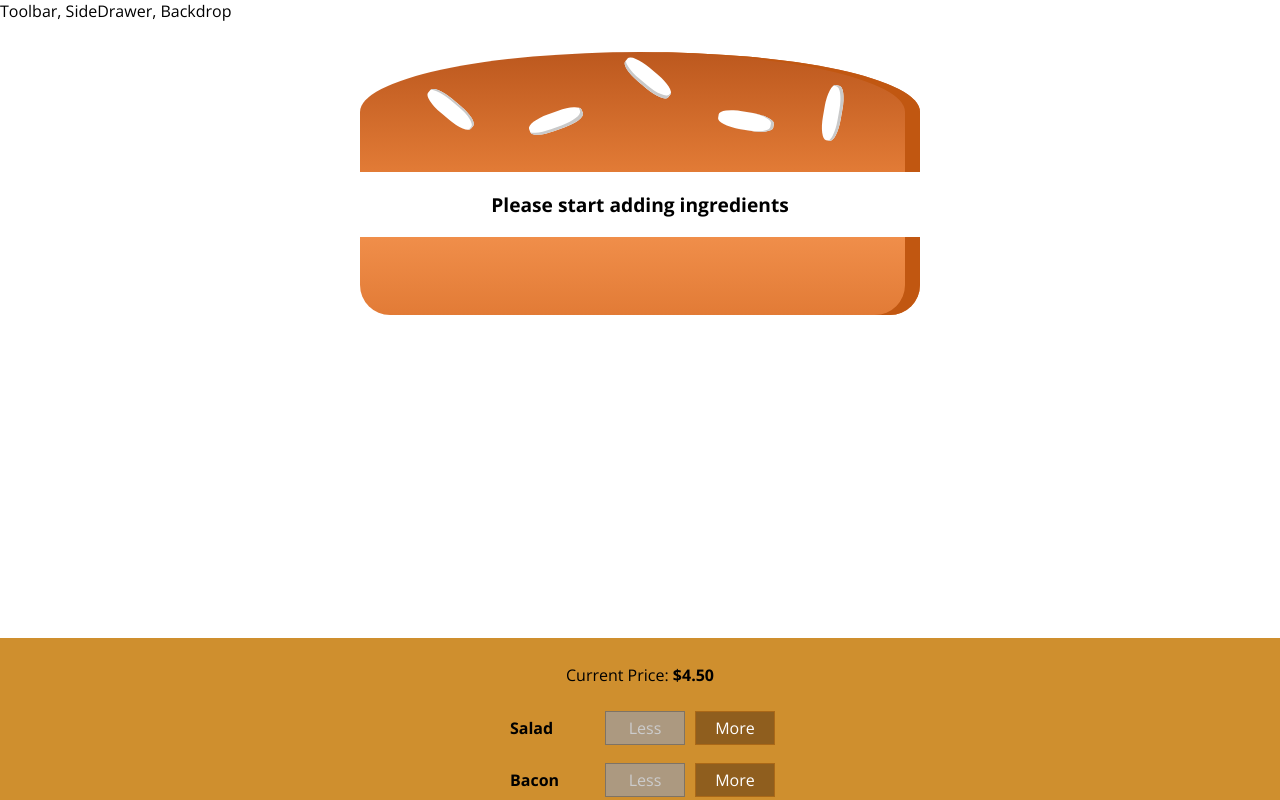
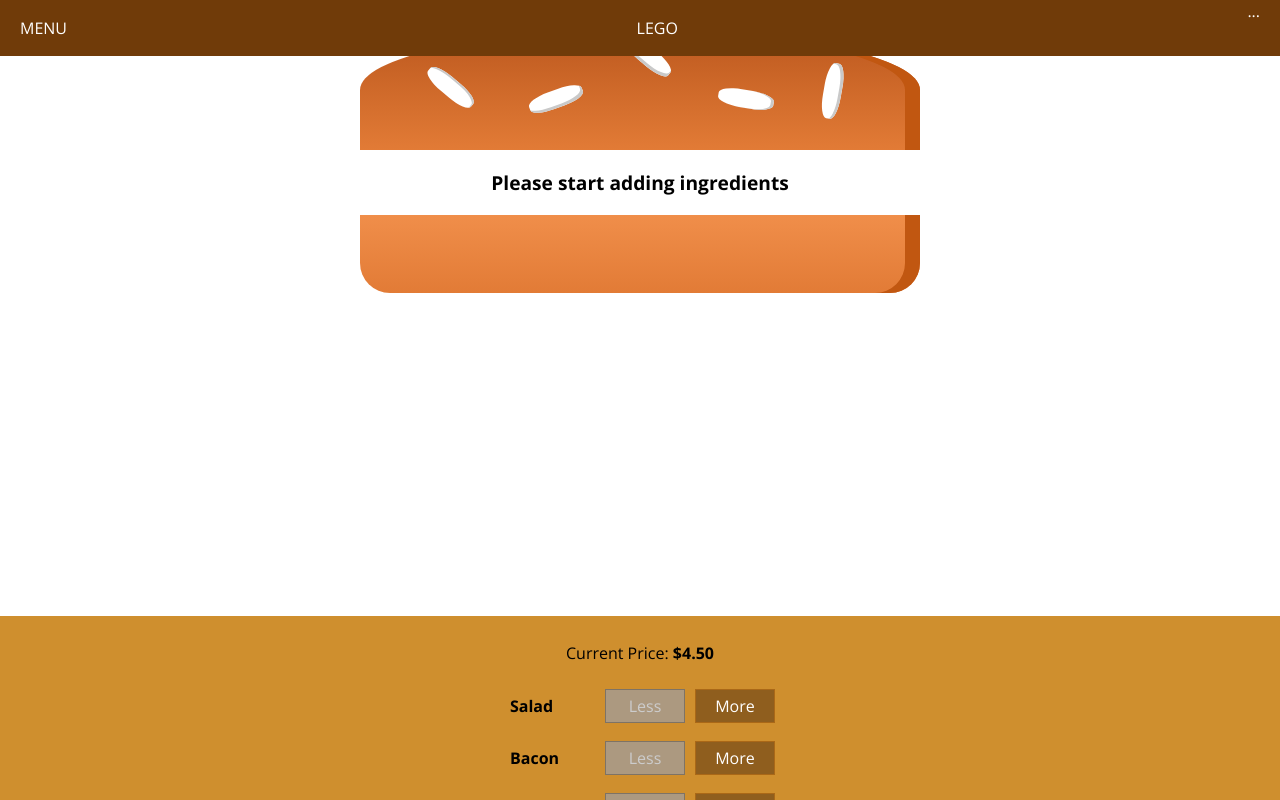
Before and after one commit to davidhartman00/react-hamburger, a React (Create React App) app in the folder react-hamburger/: page / in a window 1280 px wide. Shown: the top 800 px of the page. Built offline with nearby package versions, Linux system fonts and the light colour scheme.

Commit message:
import toolbar to layout

```diff
--- a/react-hamburger/src/components/Layout/Layout.js
+++ b/react-hamburger/src/components/Layout/Layout.js
@@ -2,10 +2,11 @@
 
 import Aux from "../../hoc/Aux";
 import style from "./Layout.module.css";
+import Toolbar from '../Navigation/Toolbar/Toolbar'
 
 const layout = props => (
   <Aux>
-    <div> Toolbar, SideDrawer, Backdrop</div>
+    <Toolbar />
     <main className={style.Content}>{props.children}</main>
   </Aux>
 );
--- a/react-hamburger/src/components/Navigation/Toolbar/Toolbar.module.css
+++ b/react-hamburger/src/components/Navigation/Toolbar/Toolbar.module.css
@@ -11,6 +11,7 @@
     padding: 0 20px;
     box-sizing: border-box;
     z-index: 90;
+    color: white;
 }
 
 .Toolbar nav {
```
